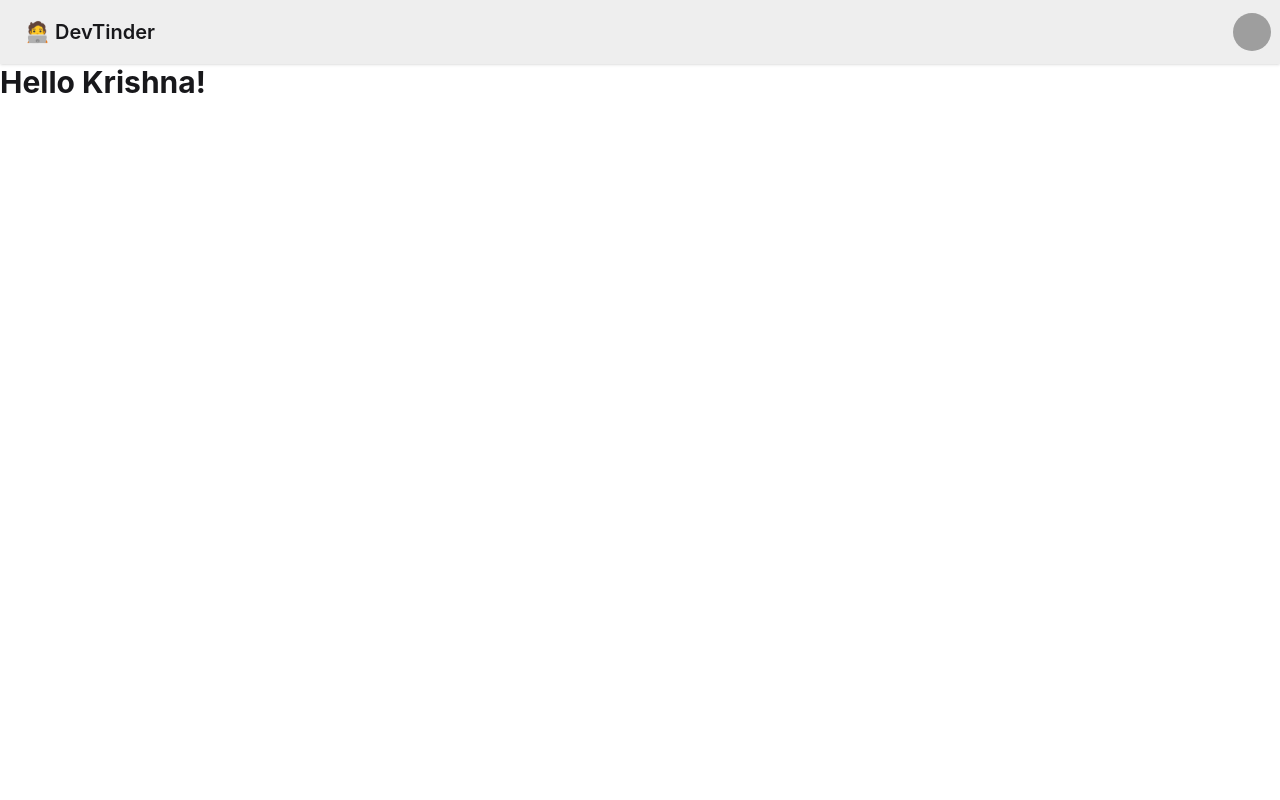
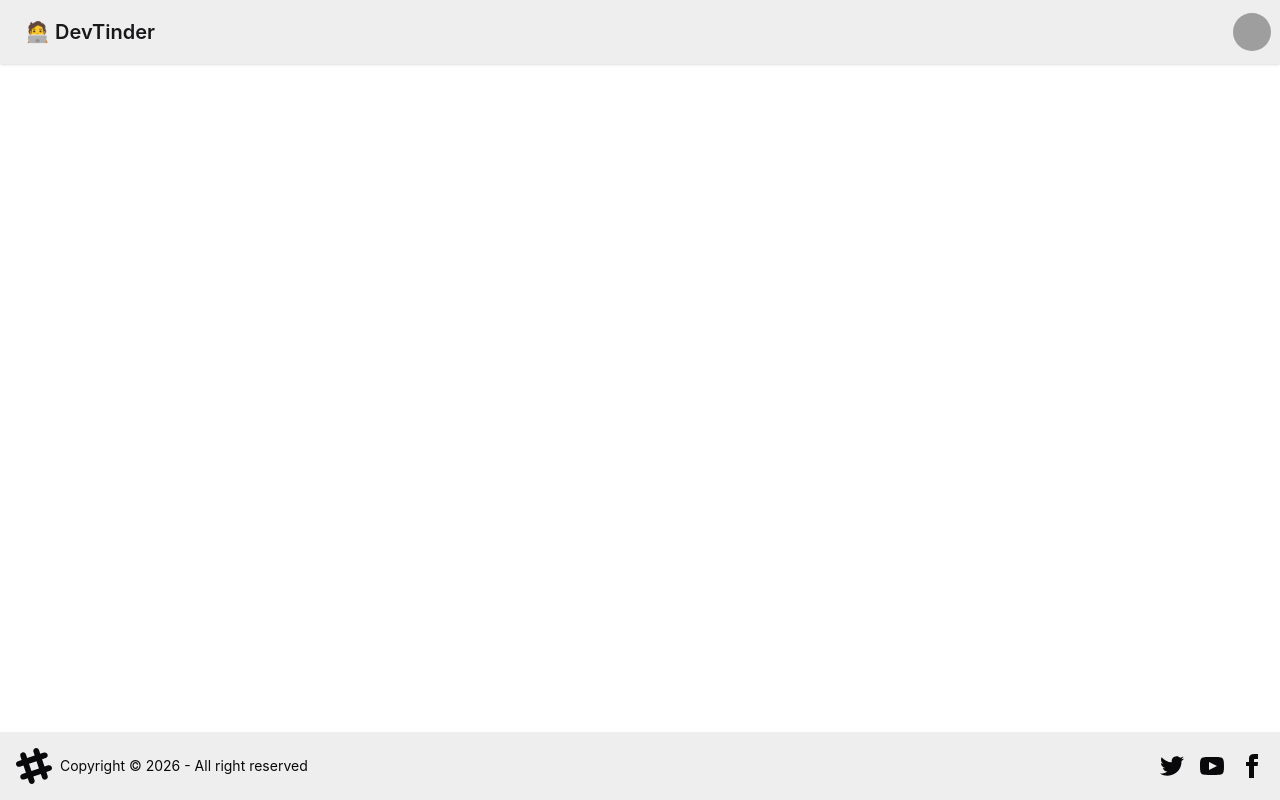
Before and after one commit to NagamallaGowtham/devTinder_frontend, a React (Vite) app: page / in a window 1280 px wide. Built offline with nearby package versions, Linux system fonts and the light colour scheme; grey boxes are pictures that could not be loaded.

Commit message:
BrowserRouter setup and base components

```diff
--- a/package.json
+++ b/package.json
@@ -13,6 +13,7 @@
     "@tailwindcss/vite": "^4.2.2",
     "react": "^19.2.4",
     "react-dom": "^19.2.4",
+    "react-router-dom": "^7.13.2",
     "tailwindcss": "^4.2.2"
   },
   "devDependencies": {
--- a/src/App.jsx
+++ b/src/App.jsx
@@ -1,35 +1,19 @@
+import { BrowserRouter, Route, Routes } from "react-router"
+import Body from "./components/Body"
+import Login from "./components/Login"
+import Profile from "./components/Profile"
+
 function App() {
   return (
     <>
-      <div className="navbar bg-base-300 shadow-sm">
-        <div className="flex-1">
-          <a className="btn btn-ghost text-xl">🧑‍💻 DevTinder</a>
-        </div>
-        <div className="flex gap-2">
-          <div className="dropdown dropdown-end">
-            <div tabIndex={0} role="button" className="btn btn-ghost btn-circle avatar">
-              <div className="w-10 rounded-full">
-                <img
-                  alt="Tailwind CSS Navbar component"
-                  src="https://img.daisyui.com/images/stock/photo-1534528741775-53994a69daeb.webp" />
-              </div>
-            </div>
-            <ul
-              tabIndex="-1"
-              className="menu menu-sm dropdown-content bg-base-100 rounded-box z-1 mt-3 w-52 p-2 shadow">
-              <li>
-                <a className="justify-between">
-                  Profile
-                  <span className="badge">New</span>
-                </a>
-              </li>
-              <li><a>Settings</a></li>
-              <li><a>Logout</a></li>
-            </ul>
-          </div>
-        </div>
-      </div>
-      <h1 className="text-3xl font-bold">Hello Krishna!</h1>
+        <BrowserRouter basename="/">
+            <Routes>
+                <Route path="/" element={<Body />}>
+                    <Route path="/login" element={<Login />} />
+                    <Route path="/profile" element={<Profile />} />
+                </Route>
+            </Routes>
+        </BrowserRouter>
     </>
   )
 }
--- /dev/null
+++ b/src/components/Body.jsx
@@ -0,0 +1,16 @@
+import React from 'react'
+import Navbar from './Navbar'
+import { Outlet } from 'react-router'
+import Footer from './Footer'
+
+const Body = () => {
+  return (
+    <div>
+        <Navbar />
+        <Outlet />
+        <Footer />
+    </div>
+  )
+}
+
+export default Body
--- /dev/null
+++ b/src/components/Footer.jsx
@@ -0,0 +1,59 @@
+import React from 'react'
+
+const Footer = () => {
+  return (
+    <footer className="footer sm:footer-horizontal bg-base-300 text-neutral fixed bottom-0 p-4">
+        <aside className="grid-flow-col items-center">
+            <svg
+            width="36"
+            height="36"
+            viewBox="0 0 24 24"
+            xmlns="http://www.w3.org/2000/svg"
+            fillRule="evenodd"
+            clipRule="evenodd"
+            className="fill-current">
+            <path
+                d="M22.672 15.226l-2.432.811.841 2.515c.33 1.019-.209 2.127-1.23 2.456-1.15.325-2.148-.321-2.463-1.226l-.84-2.518-5.013 1.677.84 2.517c.391 1.203-.434 2.542-1.831 2.542-.88 0-1.601-.564-1.86-1.314l-.842-2.516-2.431.809c-1.135.328-2.145-.317-2.463-1.229-.329-1.018.211-2.127 1.231-2.456l2.432-.809-1.621-4.823-2.432.808c-1.355.384-2.558-.59-2.558-1.839 0-.817.509-1.582 1.327-1.846l2.433-.809-.842-2.515c-.33-1.02.211-2.129 1.232-2.458 1.02-.329 2.13.209 2.461 1.229l.842 2.515 5.011-1.677-.839-2.517c-.403-1.238.484-2.553 1.843-2.553.819 0 1.585.509 1.85 1.326l.841 2.517 2.431-.81c1.02-.33 2.131.211 2.461 1.229.332 1.018-.21 2.126-1.23 2.456l-2.433.809 1.622 4.823 2.433-.809c1.242-.401 2.557.484 2.557 1.838 0 .819-.51 1.583-1.328 1.847m-8.992-6.428l-5.01 1.675 1.619 4.828 5.011-1.674-1.62-4.829z"></path>
+            </svg>
+            <p>Copyright © {new Date().getFullYear()} - All right reserved</p>
+        </aside>
+        <nav className="grid-flow-col gap-4 md:place-self-center md:justify-self-end">
+            <a>
+            <svg
+                xmlns="http://www.w3.org/2000/svg"
+                width="24"
+                height="24"
+                viewBox="0 0 24 24"
+                className="fill-current">
+                <path
+                d="M24 4.557c-.883.392-1.832.656-2.828.775 1.017-.609 1.798-1.574 2.165-2.724-.951.564-2.005.974-3.127 1.195-.897-.957-2.178-1.555-3.594-1.555-3.179 0-5.515 2.966-4.797 6.045-4.091-.205-7.719-2.165-10.148-5.144-1.29 2.213-.669 5.108 1.523 6.574-.806-.026-1.566-.247-2.229-.616-.054 2.281 1.581 4.415 3.949 4.89-.693.188-1.452.232-2.224.084.626 1.956 2.444 3.379 4.6 3.419-2.07 1.623-4.678 2.348-7.29 2.04 2.179 1.397 4.768 2.212 7.548 2.212 9.142 0 14.307-7.721 13.995-14.646.962-.695 1.797-1.562 2.457-2.549z"></path>
+            </svg>
+            </a>
+            <a>
+            <svg
+                xmlns="http://www.w3.org/2000/svg"
+                width="24"
+                height="24"
+                viewBox="0 0 24 24"
+                className="fill-current">
+                <path
+                d="M19.615 3.184c-3.604-.246-11.631-.245-15.23 0-3.897.266-4.356 2.62-4.385 8.816.029 6.185.484 8.549 4.385 8.816 3.6.245 11.626.246 15.23 0 3.897-.266 4.356-2.62 4.385-8.816-.029-6.185-.484-8.549-4.385-8.816zm-10.615 12.816v-8l8 3.993-8 4.007z"></path>
+            </svg>
+            </a>
+            <a>
+            <svg
+                xmlns="http://www.w3.org/2000/svg"
+                width="24"
+                height="24"
+                viewBox="0 0 24 24"
+                className="fill-current">
+                <path
+                d="M9 8h-3v4h3v12h5v-12h3.642l.358-4h-4v-1.667c0-.955.192-1.333 1.115-1.333h2.885v-5h-3.808c-3.596 0-5.192 1.583-5.192 4.615v3.385z"></path>
+            </svg>
+            </a>
+        </nav>
+        </footer>
+  )
+}
+
+export default Footer
--- /dev/null
+++ b/src/components/Login.jsx
@@ -0,0 +1,9 @@
+import React from 'react'
+
+const Login = () => {
+  return (
+    <div>Login</div>
+  )
+}
+
+export default Login
--- /dev/null
+++ b/src/components/Navbar.jsx
@@ -0,0 +1,36 @@
+import React from 'react'
+
+const Navbar = () => {
+  return (
+    <div className="navbar bg-base-300 shadow-sm">
+        <div className="flex-1">
+            <a className="btn btn-ghost text-xl">🧑‍💻 DevTinder</a>
+        </div>
+        <div className="flex gap-2">
+            <div className="dropdown dropdown-end">
+                <div tabIndex={0} role="button" className="btn btn-ghost btn-circle avatar">
+                    <div className="w-10 rounded-full">
+                        <img
+                        alt="Tailwind CSS Navbar component"
+                        src="https://img.daisyui.com/images/stock/photo-1534528741775-53994a69daeb.webp" />
+                    </div>
+                </div>
+                <ul
+                    tabIndex="-1"
+                    className="menu menu-sm dropdown-content bg-base-100 rounded-box z-1 mt-3 w-52 p-2 shadow">
+                    <li>
+                        <a className="justify-between">
+                            Profile
+                            <span className="badge">New</span>
+                        </a>
+                    </li>
+                    <li><a>Settings</a></li>
+                    <li><a>Logout</a></li>
+                </ul>
+            </div>
+        </div>
+    </div>
+  )
+}
+
+export default Navbar
--- /dev/null
+++ b/src/components/Profile.jsx
@@ -0,0 +1,9 @@
+import React from 'react'
+
+const Profile = () => {
+  return (
+    <div>Profile</div>
+  )
+}
+
+export default Profile
--- a/vite.config.js
+++ b/vite.config.js
@@ -4,5 +4,8 @@
 
 // https://vite.dev/config/
 export default defineConfig({
-  plugins: [react(), tailwindcss(),],
+  plugins: [
+    react(),
+    tailwindcss(),
+  ],
 })
```
Also changed, not shown: 1 other file (tests, documents, lock files or other folders).
